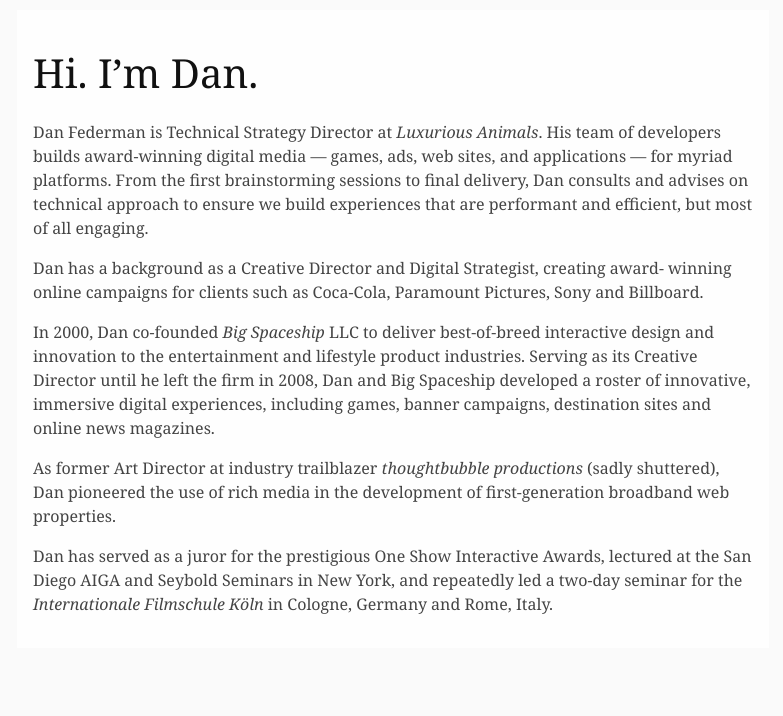
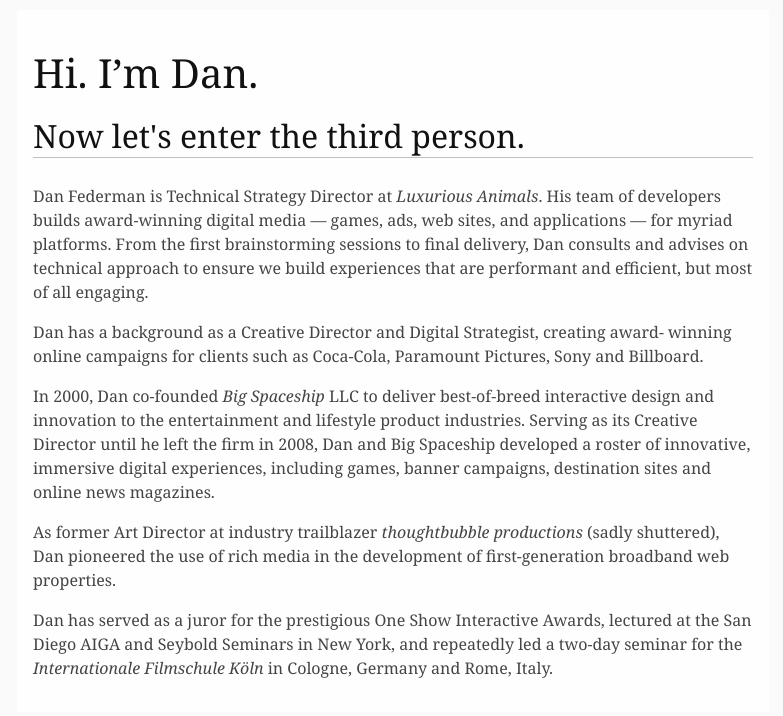
Before and after one commit to dnfdrmn/dnfdrmn.github.io, a plain HTML site: page index.html in a window 1280 px wide. Shown: the whole page, without its empty margins (247-1030 px from the left). Drawn offline with Linux system fonts and the light colour scheme.

Commit message:
the wit is amazing

```diff
--- a/index.html
+++ b/index.html
@@ -121,6 +121,7 @@
   h2, h3 { page-break-after: avoid; }
 }
 </style><title>index</title></head><body><h1 id="hi-im-dan">Hi. I’m Dan.</h1>
+<h2>Now let's enter the third person.</h2>
 <p>Dan Federman is Technical Strategy Director at <em>Luxurious Animals</em>. His team of developers builds award-winning digital media — games, ads, web sites, and applications — for myriad platforms. From the first brainstorming sessions to final delivery, Dan consults and advises on technical approach to ensure we build experiences that are performant and efficient, but most of all engaging.</p>
 <p>Dan has a background as a Creative Director and Digital Strategist, creating award- winning online campaigns for clients such as Coca-Cola, Paramount Pictures, Sony and Billboard.</p>
 <p>In 2000, Dan co-founded <em>Big Spaceship</em> LLC to deliver best-of-breed interactive design and innovation to the entertainment and lifestyle product industries. Serving as its Creative Director until he left the firm in 2008, Dan and Big Spaceship developed a roster of innovative, immersive digital experiences, including games, banner campaigns, destination sites and online news magazines.</p>
```
